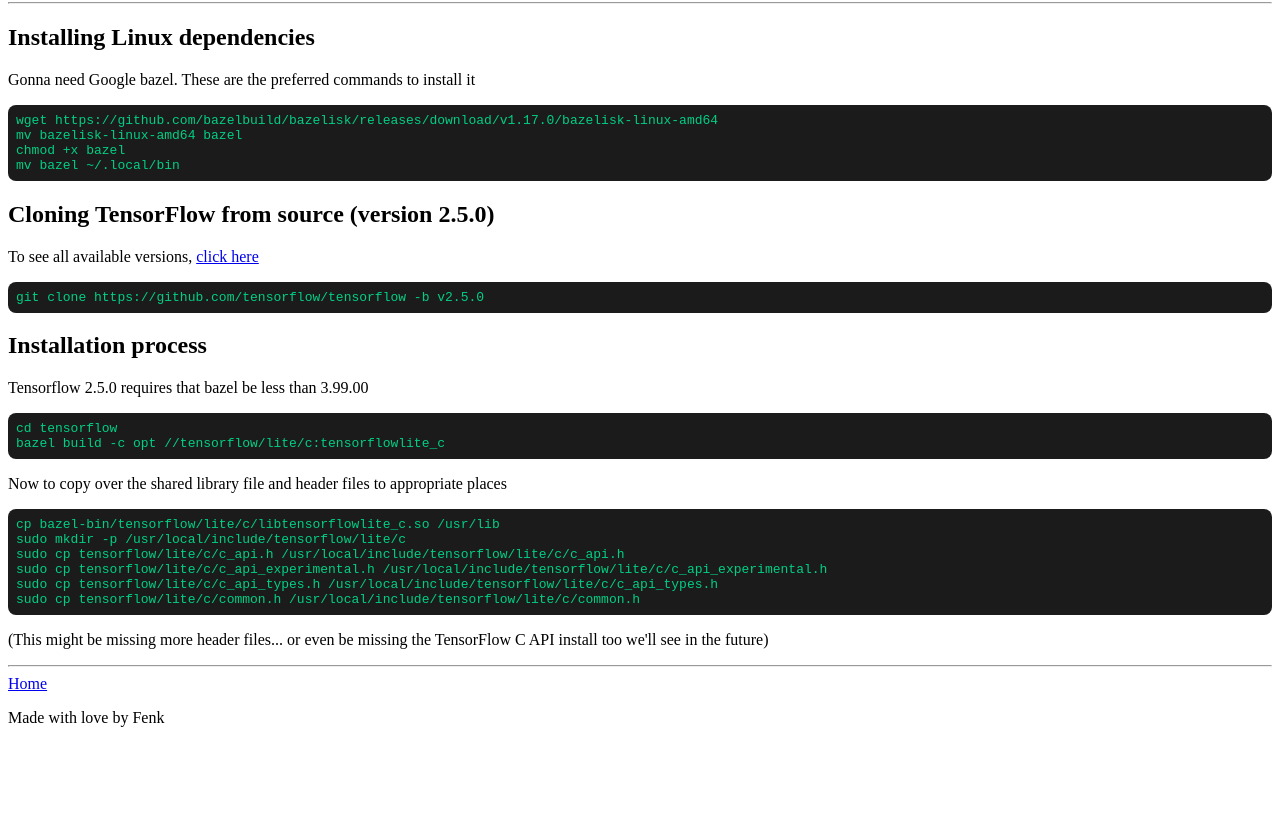
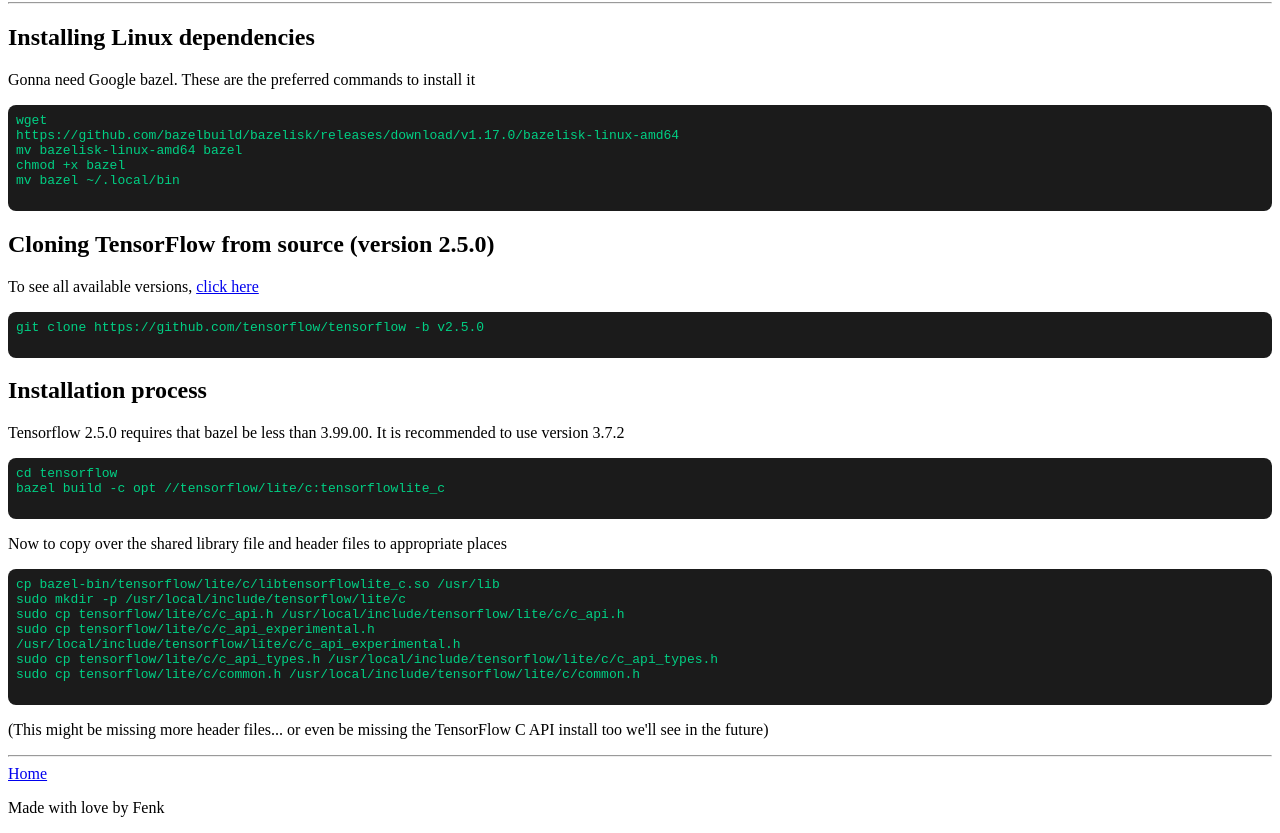
Before and after one commit to Fviramontes8/wikifenk, a plain HTML site: page site/tflite_install.html in a window 1280 px wide. Shown: the part 78-911 px from the top of the page. Before the commit the page ends 821 px from the top, so only its background shows below. Drawn offline with Linux system fonts and the light colour scheme.

Commit message:
fix(tflite_install): Add move bazel install info
Added specific bazel version info for installing tflite C API

```diff
--- a/site/tflite_install.html
+++ b/site/tflite_install.html
@@ -16,20 +16,22 @@
 
 	<p> Gonna need Google bazel. These are the preferred commands to install it </p>
 
-<pre><code class="terminal-cmd">wget https://github.com/bazelbuild/bazelisk/releases/download/v1.17.0/bazelisk-linux-amd64
+	<pre><code class="terminal-cmd">wget
+https://github.com/bazelbuild/bazelisk/releases/download/v1.17.0/bazelisk-linux-amd64
 mv bazelisk-linux-amd64 bazel
 chmod +x bazel
 mv bazel ~/.local/bin
 		</code></pre>
 
 	<h2> Cloning TensorFlow from source (version 2.5.0) </h2>
-<p> To see all available versions, <a href="https://github.com/tensorflow/tensorflow/releases"> click here </a> </p>
+	<p> To see all available versions, <a href="https://github.com/tensorflow/tensorflow/releases"> click here </a>
+	</p>
 	<pre><code class="terminal-cmd">git clone https://github.com/tensorflow/tensorflow -b v2.5.0
 		</code></pre>
 
 	<h2> Installation process </h2>
 
-<p> Tensorflow 2.5.0 requires that bazel be less than 3.99.00 </p>
+	<p> Tensorflow 2.5.0 requires that bazel be less than 3.99.00. It is recommended to use version 3.7.2 </p>
 
 	<pre><code class="terminal-cmd">cd tensorflow
 bazel build -c opt //tensorflow/lite/c:tensorflowlite_c
@@ -40,12 +42,14 @@ bazel build -c opt //tensorflow/lite/c:tensorflowlite_c
 	<pre><code class="terminal-cmd">cp bazel-bin/tensorflow/lite/c/libtensorflowlite_c.so /usr/lib
 sudo mkdir -p /usr/local/include/tensorflow/lite/c
 sudo cp tensorflow/lite/c/c_api.h /usr/local/include/tensorflow/lite/c/c_api.h
-sudo cp tensorflow/lite/c/c_api_experimental.h /usr/local/include/tensorflow/lite/c/c_api_experimental.h
+sudo cp tensorflow/lite/c/c_api_experimental.h
+/usr/local/include/tensorflow/lite/c/c_api_experimental.h
 sudo cp tensorflow/lite/c/c_api_types.h /usr/local/include/tensorflow/lite/c/c_api_types.h
 sudo cp tensorflow/lite/c/common.h /usr/local/include/tensorflow/lite/c/common.h
 		</code></pre>
 
-<p> (This might be missing more header files... or even be missing the TensorFlow C API install too we'll see in the future) </p>
+	<p> (This might be missing more header files... or even be missing the TensorFlow C API install too we'll see in
+		the future) </p>
 
 </body>
 
```
Lines whose indentation alone changed are shown as unchanged.
